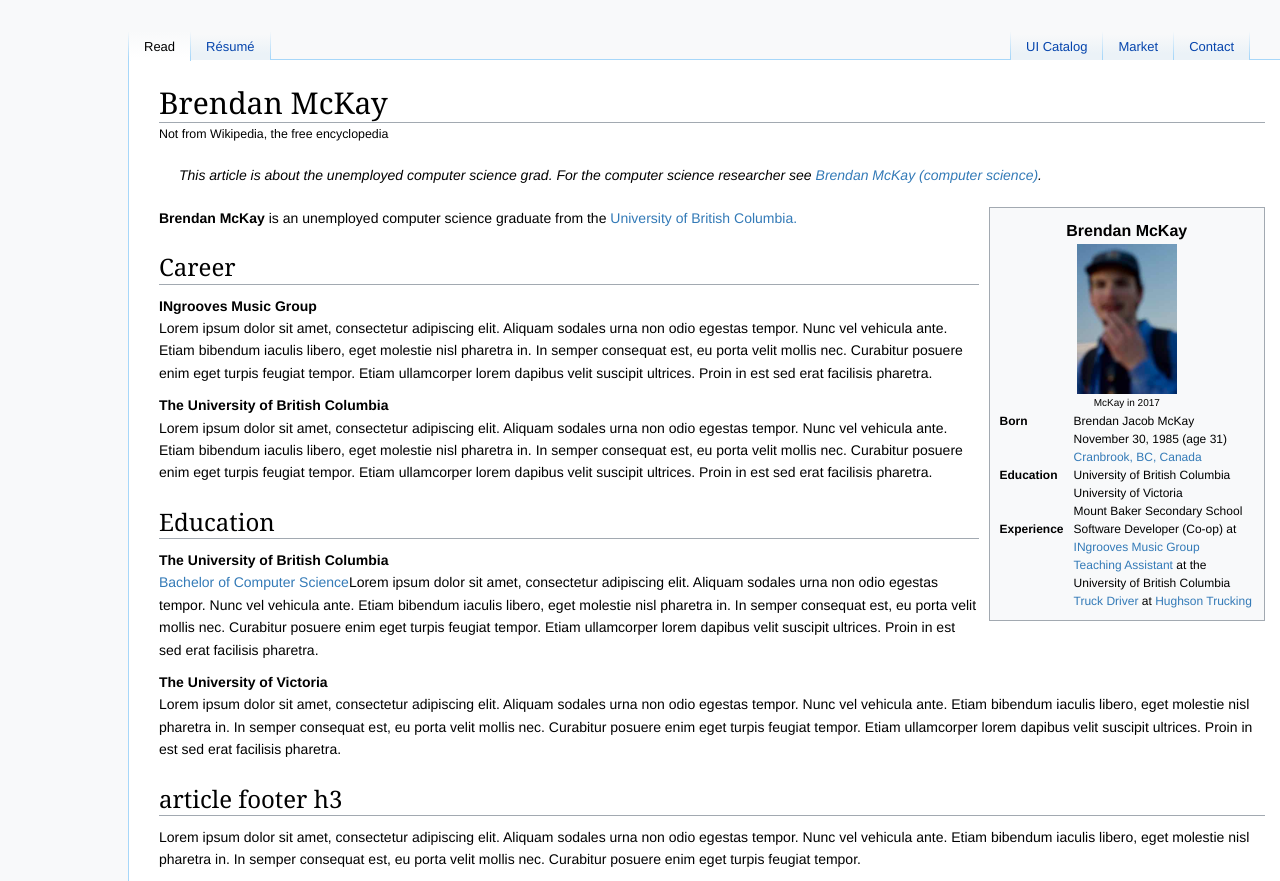
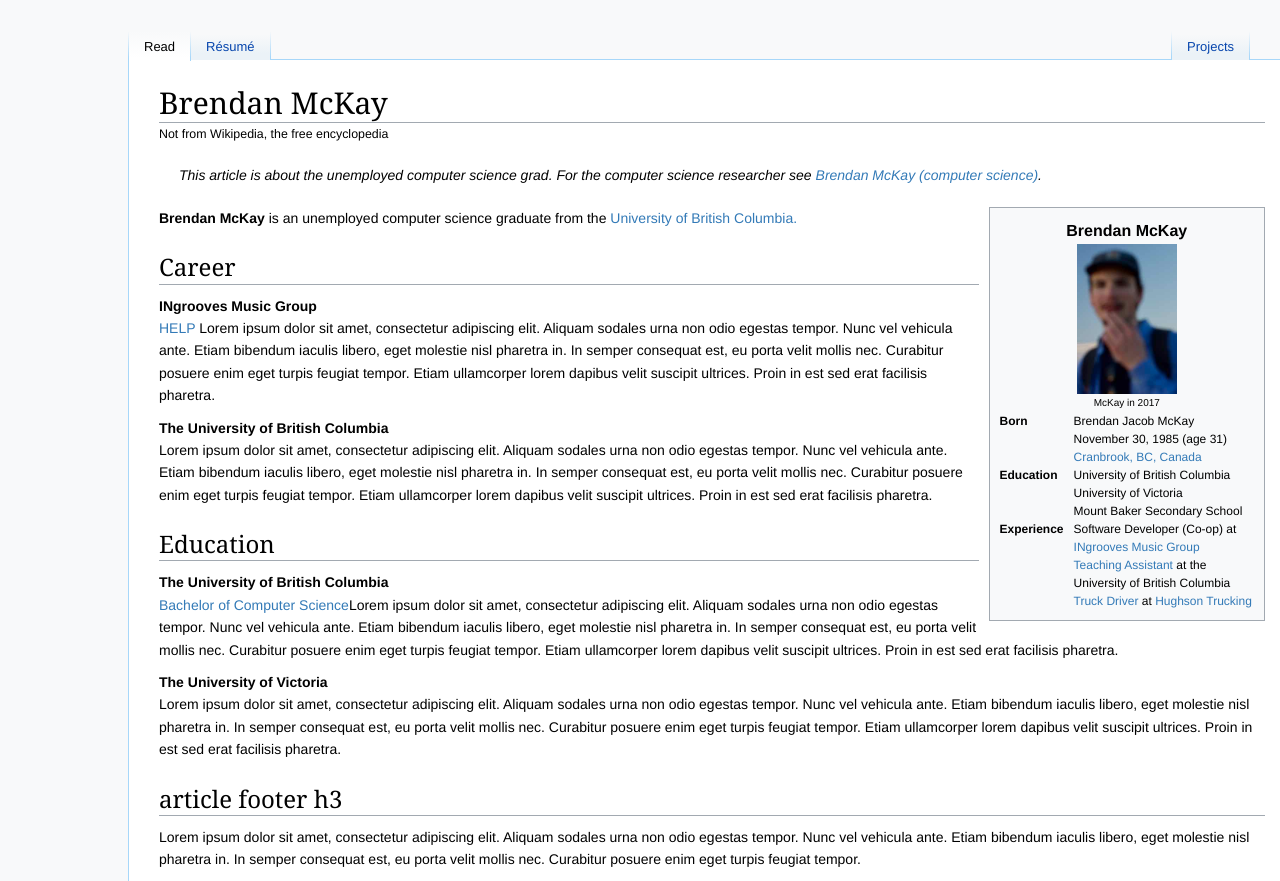
Before and after one commit to brjmc/brjmc.github.io, a plain HTML site: page index.html in a window 1280 px wide. Drawn offline with nearby package versions, Linux system fonts and the light colour scheme.

Commit message:
just trying this

```diff
--- a/css/style.css
+++ b/css/style.css
@@ -85,7 +85,7 @@
 	background-image: linear-gradient(to top, #EBF2F7 20%, #f8f9fa 80%);
 }
 
-.nav-tabs li:nth-child(0n+5)>a {
+.nav-tabs li:nth-child(0n+3)>a {
 	margin-left: 1px;
 }
 
--- a/index.html
+++ b/index.html
@@ -20,9 +20,7 @@
 			<ul class="nav nav-tabs">
 				<li class="active read"><a data-toggle="tab" href="#read">Read</a></li>
 				<li class="resume"><a data-toggle="tab" href="#resume">Résumé</a></li>
-				<li class="pull-right"><a data-toggle="tab" href="#">Contact</a></li>
-				<li class="pull-right"><a data-toggle="tab" href="#">Market</a></li>
-				<li class="pull-right"><a data-toggle="tab" href="#catalog">UI Catalog</a></li>
+				<li class="pull-right"><a data-toggle="tab" href="#catalog">Projects</a></li>
 			</ul>
 		</div>
 		<div id="main-container" class="col-md-12">
@@ -97,7 +95,7 @@
 							<section>
 								<h3>Career</h3>
 								<b>INgrooves Music Group</b><br>
-								<p>Lorem ipsum dolor sit amet, consectetur adipiscing elit. Aliquam sodales urna non odio egestas tempor. Nunc vel vehicula
+								<p><a href="UI Catalog/index.html">HELP</a> Lorem ipsum dolor sit amet, consectetur adipiscing elit. Aliquam sodales urna non odio egestas tempor. Nunc vel vehicula
 									ante. Etiam bibendum iaculis libero, eget molestie nisl pharetra in. In semper consequat est, eu porta velit mollis
 									nec. Curabitur posuere enim eget turpis feugiat tempor. Etiam ullamcorper lorem dapibus velit suscipit ultrices.
 									Proin in est sed erat facilisis pharetra.</p>
```
